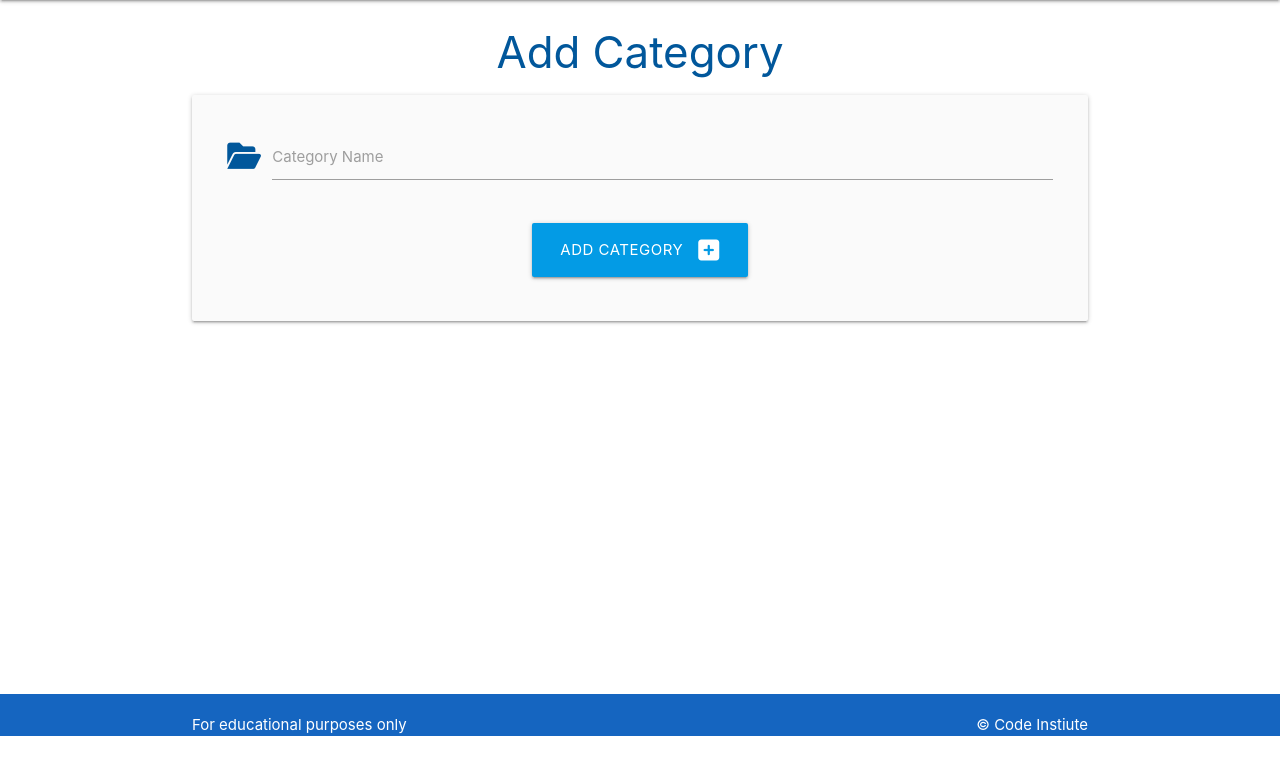
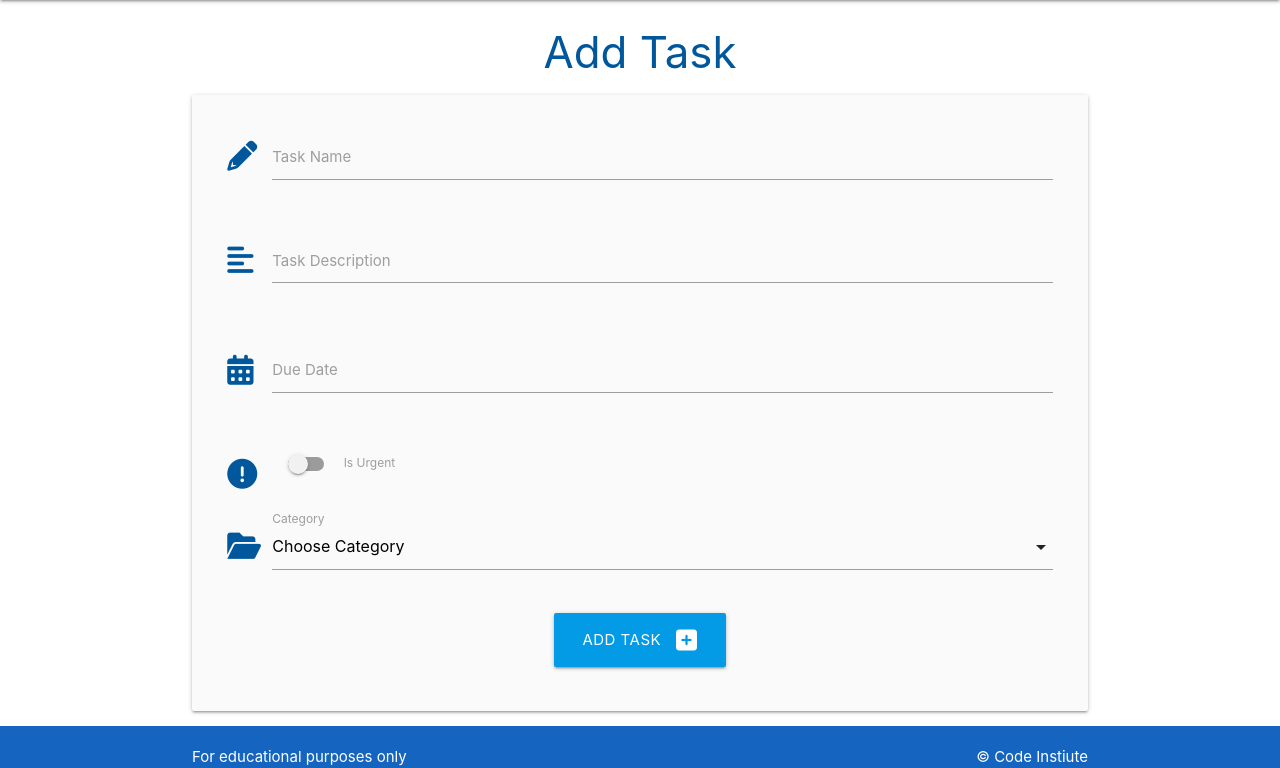
Before and after one commit to renatalantos/Flask-task-manager, a Flask app: page /add_task in a window 1280 px wide. Shown: the part 64-832 px from the top of the page. Before the commit the page ends 800 px from the top, so only its background shows below. Run offline with Flask 2, Linux system fonts and the light colour scheme; data that the repository does not hold is empty.

Commit message:
Add features to enable adding tasks

```diff
--- a/taskmanager/routes.py
+++ b/taskmanager/routes.py
@@ -1,4 +1,3 @@
-
 from flask import render_template, request, redirect, url_for
 from taskmanager import app, db
 from taskmanager.models import Category, Task
@@ -48,14 +47,13 @@ def add_task():
     categories = list(Category.query.order_by(Category.category_name).all())
     if request.method == "POST":
         task = Task(
-            task_name = request.form.get("task_name"),
-            task_description = request.form.get("task_description"),
-            is_urgent = bool(True if request.form.get("is_urgent") else False),
-            due_date = request.form.get("due_date"),
-            category_id = request.form.get("category_id")
+            task_name=request.form.get("task_name"),
+            task_description=request.form.get("task_description"),
+            is_urgent=bool(True if request.form.get("is_urgent") else False),
+            due_date=request.form.get("due_date"),
+            category_id=request.form.get("category_id")
         )
-
         db.session.add(task)
         db.session.commit()
-        return redirect(url_for("categories"))
-    return render_template("add_category.html")
+        return redirect(url_for("home"))
+    return render_template("add_task.html", categories=categories)
--- a/taskmanager/static/js/script.js
+++ b/taskmanager/static/js/script.js
@@ -2,4 +2,15 @@ document.addEventListener("DOMContentLoaded", function() {
   // sidenav initialization
   let sidenav = document.querySelectorAll(".sidenav");
   M.Sidenav.init(sidenav);
+
+  // datepicker initialization
+  let datepicker = document.querySelectorAll(".datepicker");
+  M.Datepicker.init(datepicker, {
+      format: "dd mmmm, yyyy",
+      i18n: {done: "Select"}
+  });
+
+  // select initialization
+  let selects = document.querySelectorAll("select");
+  M.FormSelect.init(selects);
 });
--- /dev/null
+++ b/taskmanager/templates/add_task.html
@@ -0,0 +1,70 @@
+{% extends "base.html" %}
+{% block content %}
+
+<h3 class="light-blue-text text-darken-4 center-align">Add Task</h3>
+
+<div class="row card-panel grey lighten-5">
+    <form class="col s12" method="POST" action="{{ url_for('add_task') }}">
+        <!-- task name -->
+        <div class="row">
+            <div class="input-field col s12">
+                <i class="fas fa-pencil-alt prefix light-blue-text text-darken-4"></i>
+                <input id="task_name" name="task_name" minlength="5" maxlength="50" type="text" class="validate" required>
+                <label for="task_name">Task Name</label>
+            </div>
+        </div>
+        <!-- task description -->
+        <div class="row">
+            <div class="input-field col s12">
+                <i class="fas fa-align-left prefix light-blue-text text-darken-4"></i>
+                <textarea id="task_description" name="task_description" minlength="5" maxlength="200"
+                    type="text" class="materialize-textarea validate" required></textarea>
+                <label for="task_description">Task Description</label>
+            </div>
+        </div>
+        <!-- due date -->
+        <div class="row">
+            <div class="input-field col s12">
+                <i class="fas fa-calendar-alt prefix light-blue-text text-darken-4"></i>
+                <input id="due_date" name="due_date" type="text" class="datepicker validate" required>
+                <label for="due_date">Due Date</label>
+            </div>
+        </div>
+        <!-- is urgent -->
+        <div class="row">
+            <div class="input-field col s12">
+                <div class="switch">
+                    <i class="fas fa-exclamation-circle prefix light-blue-text text-darken-4"></i>
+                    <label for="is_urgent">
+                        <input id="is_urgent" name="is_urgent" type="checkbox">
+                        <span class="lever"></span>
+                        Is Urgent
+                    </label>
+                </div>
+            </div>
+        </div>
+        <!-- category id -->
+        <div class="row">
+            <div class="input-field col s12">
+                <i class="fas fa-folder-open prefix light-blue-text text-darken-4"></i>
+                <select id="category_id" name="category_id" class="validate" required>
+                    <option value="" disabled selected>Choose Category</option>
+                    {% for category in categories %}
+                        <option value="{{ category.id }}">{{ category.category_name }}</option>
+                    {% endfor %}
+                </select>
+                <label for="category_id">Category</label>
+            </div>
+        </div>
+        <!-- submit button -->
+        <div class="row">
+            <div class="col s12 center-align">
+                <button type="submit" class="btn-large light-blue darken-1">
+                    Add Task <i class="fas fa-plus-square right"></i>
+                </button>
+            </div>
+        </div>
+    </form>
+</div>
+
+{% endblock %}
--- a/taskmanager/templates/base.html
+++ b/taskmanager/templates/base.html
@@ -31,7 +31,7 @@
           <!-- mobile sidenav -->
           <ul class="sidenav" id="mobile-demo">
             <li><a href="{{ url_for('home') }}">Home</a></li>
-            <li><a href="">New Task</a></li>
+            <li><a href="{{ url_for('add_task') }}">New Task</a></li>
             <li><a href="{{ url_for('home') }}">Categories</a></li>
 
           </ul>
```
Also changed, not shown: taskmanager/templates/categories.html (+3 -4 lines).
